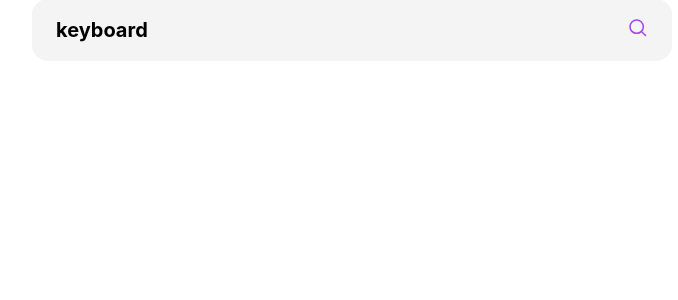
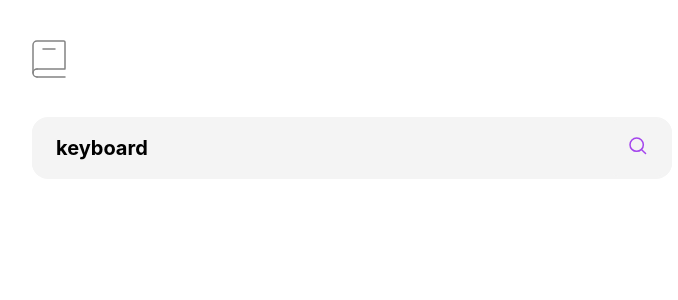
Before and after one commit to AmaliTech-Training-Academy/dictionary-app, a React (Create React App) app: page / in a window 1280 px wide. Shown: the top 300 px of the page, without its empty margins (288-966 px from the left). Built offline with nearby package versions, Linux system fonts and the light colour scheme.

Commit message:
feature: Created the header component and added the book logo

```diff
--- a/src/App.tsx
+++ b/src/App.tsx
@@ -1,9 +1,11 @@
 import './App.scss';
+import Header from './components/Header';
 import Search from './components/Search';
 
-function App() {
+const App: React.FC = () => {
   return (
     <div className="App">
+      <Header />
       <Search />
     </div>
   );
--- /dev/null
+++ b/src/assets/styles/Header.scss
@@ -0,0 +1,8 @@
+.header {
+    display: flex;
+    justify-content: space-between;
+    padding: 40px 0;
+    color: inherit;
+    background-color: inherit;
+
+}
--- /dev/null
+++ b/src/components/Header.tsx
@@ -0,0 +1,14 @@
+import React from 'react';
+import logo from '../assets/images/logo.svg';
+import '../assets/styles/Header.scss';
+
+const Header: React.FC = () => {
+  return (
+    <div className="header">
+      <img src={logo} alt="App logo" />
+
+    </div>
+  );
+};
+
+export default Header;
```
